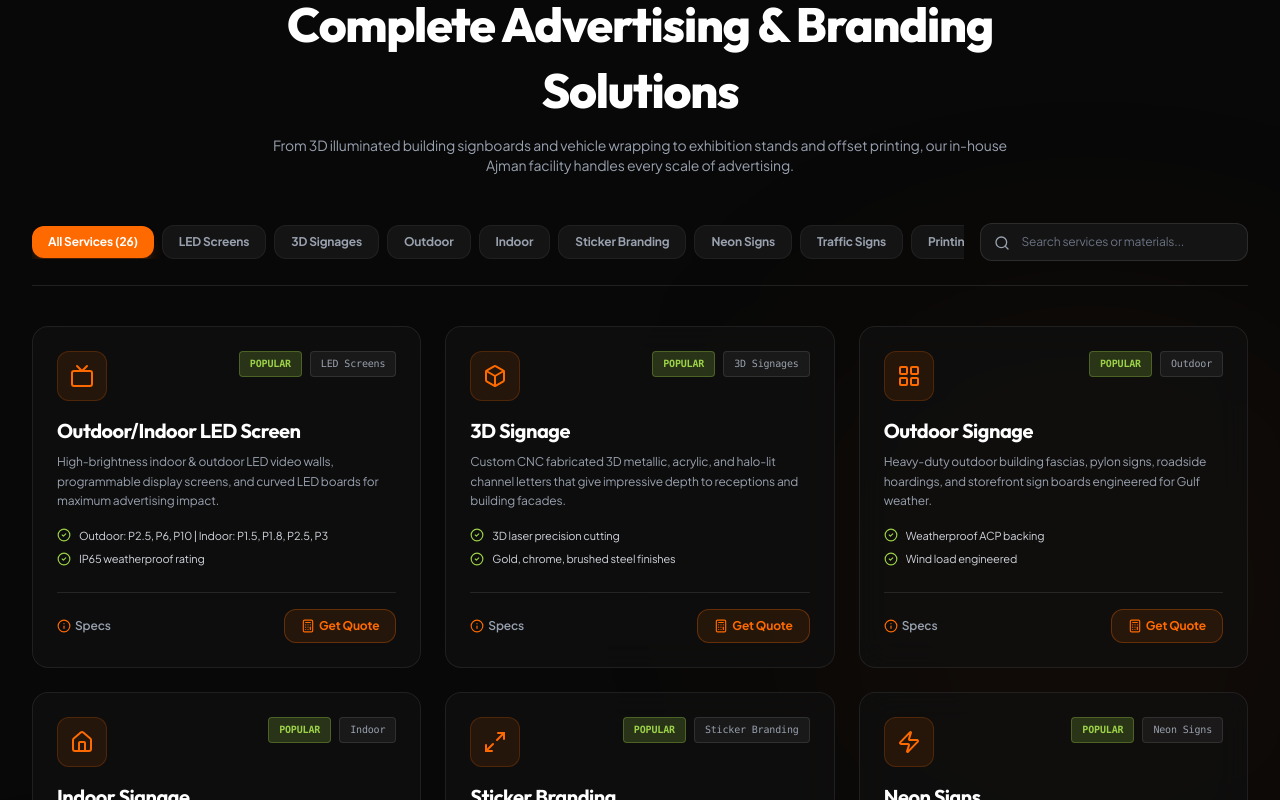
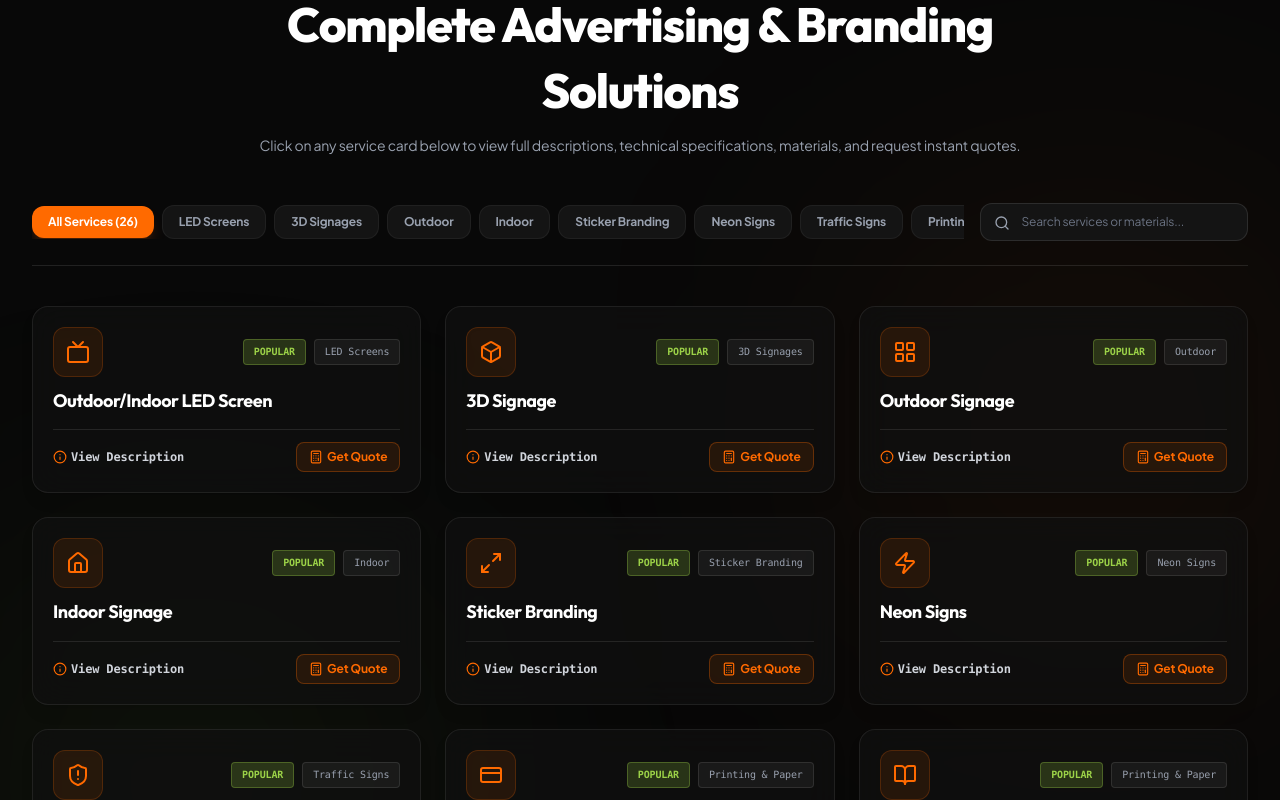
Before and after one commit to ahmathmusharraf/PixelsAdvertisement1, a React (Vite) app: page / in a window 1280 px wide. Shown: the part 840-1640 px from the top of the page. Built offline with nearby package versions, Linux system fonts and the light colour scheme.

Commit message:
Update ServicesSection.tsx

```diff
--- a/src/components/ServicesSection.tsx
+++ b/src/components/ServicesSection.tsx
@@ -131,7 +131,7 @@ export const ServicesSection: React.FC<ServicesSectionProps> = ({ onOpenQuoteMod
           </h2>
 
           <p className="text-gray-400 text-[11px] sm:text-sm font-sans">
-            From 3D illuminated building signboards and vehicle wrapping to exhibition stands and offset printing, our in-house Ajman facility handles every scale of advertising.
+            Click on any service card below to view full descriptions, technical specifications, materials, and request instant quotes.
           </p>
         </motion.div>
 
@@ -178,15 +178,16 @@ export const ServicesSection: React.FC<ServicesSectionProps> = ({ onOpenQuoteMod
                 initial={{ opacity: 0, y: 15 }}
                 animate={{ opacity: 1, y: 0 }}
                 exit={{ opacity: 0, scale: 0.95 }}
-                whileHover={{ y: -5 }}
-                transition={{ duration: 0.3 }}
+                whileHover={{ y: -4 }}
+                transition={{ duration: 0.25 }}
                 key={service.id}
-                className="glass-card glass-card-hover rounded-xl sm:rounded-2xl p-3 sm:p-6 border border-white/10 flex flex-col justify-between relative group"
+                onClick={() => setSelectedServiceDetail(service)}
+                className="glass-card glass-card-hover rounded-xl sm:rounded-2xl p-3.5 sm:p-5 border border-white/10 hover:border-[#FF6A00]/50 transition-all cursor-pointer flex flex-col justify-between relative group shadow-lg hover:shadow-[0_0_25px_rgba(255,106,0,0.15)]"
               >
                 <div>
                   {/* Top Card Bar */}
-                  <div className="flex flex-wrap sm:flex-nowrap items-start justify-between gap-1.5 sm:gap-3 mb-2.5 sm:mb-4">
-                    <div className="p-2 sm:p-3 rounded-lg sm:rounded-xl bg-[#FF6A00]/10 text-[#FF6A00] border border-[#FF6A00]/20 group-hover:bg-[#FF6A00] group-hover:text-white transition-colors shrink-0">
+                  <div className="flex flex-wrap sm:flex-nowrap items-center justify-between gap-1.5 sm:gap-3 mb-3">
+                    <div className="p-2 sm:p-3 rounded-lg sm:rounded-xl bg-[#FF6A00]/10 text-[#FF6A00] border border-[#FF6A00]/20 group-hover:bg-[#FF6A00] group-hover:text-white transition-all shrink-0">
                       {getIcon(service.iconName)}
                     </div>
 
@@ -196,48 +197,35 @@ export const ServicesSection: React.FC<ServicesSectionProps> = ({ onOpenQuoteMod
                           POPULAR
                         </span>
                       )}
-                      <span className="px-1.5 py-0.5 sm:px-2.5 sm:py-1 rounded bg-white/5 text-gray-400 text-[8px] sm:text-[10px] font-mono border border-white/10 truncate max-w-[70px] sm:max-w-none">
+                      <span className="px-1.5 py-0.5 sm:px-2.5 sm:py-1 rounded bg-white/5 text-gray-400 text-[8px] sm:text-[10px] font-mono border border-white/10 truncate max-w-[80px] sm:max-w-none">
                         {service.category}
                       </span>
                     </div>
                   </div>
 
-                  {/* Title & Description */}
-                  <h3 className="text-xs sm:text-xl font-bold text-white font-display mb-1 sm:mb-2 group-hover:text-[#FF6A00] transition-colors leading-snug">
+                  {/* Heading Only */}
+                  <h3 className="text-xs sm:text-lg font-bold text-white font-display group-hover:text-[#FF6A00] transition-colors leading-snug my-1">
                     {service.title}
                   </h3>
-
-                  <p className="text-[10px] sm:text-xs text-gray-400 line-clamp-2 sm:line-clamp-3 mb-2.5 sm:mb-4 font-sans leading-relaxed">
-                    {service.description}
-                  </p>
-
-                  {/* Features list */}
-                  <ul className="space-y-1 sm:space-y-1.5 mb-3 sm:mb-6">
-                    {service.features.slice(0, 2).map((feat, i) => (
-                      <li key={i} className="text-[9px] sm:text-[11px] text-gray-300 flex items-center gap-1 sm:gap-2">
-                        <CheckCircle2 className="w-3 h-3 sm:w-3.5 sm:h-3.5 text-[#9CD248] shrink-0" />
-                        <span className="truncate">{feat}</span>
-                      </li>
-                    ))}
-                  </ul>
                 </div>
 
                 {/* Card Footer Actions */}
-                <div className="pt-2.5 sm:pt-4 border-t border-white/10 flex flex-col sm:flex-row items-stretch sm:items-center justify-between gap-1.5 sm:gap-2">
-                  <button
-                    onClick={() => setSelectedServiceDetail(service)}
-                    className="text-[10px] sm:text-xs text-gray-400 hover:text-white font-semibold flex items-center justify-center sm:justify-start gap-1 transition-colors cursor-pointer py-0.5"
-                  >
-                    <Info className="w-3 h-3 sm:w-3.5 sm:h-3.5 text-[#FF6A00]" />
-                    Specs
-                  </button>
+                <div className="pt-3 mt-3 border-t border-white/10 flex items-center justify-between gap-1.5">
+                  <span className="text-[10px] sm:text-xs text-gray-300 group-hover:text-[#FF6A00] font-semibold font-mono flex items-center gap-1 transition-colors">
+                    <Info className="w-3.5 h-3.5 text-[#FF6A00]" />
+                    <span>View Description</span>
+                  </span>
 
                   <button
-                    onClick={() => onOpenQuoteModal(service.id)}
-                    className="px-2 py-1.5 sm:px-4 sm:py-2 rounded-lg sm:rounded-xl bg-[#FF6A00]/10 hover:bg-[#FF6A00] text-[#FF6A00] hover:text-white border border-[#FF6A00]/30 font-bold text-[10px] sm:text-xs transition-all flex items-center justify-center gap-1 cursor-pointer"
+                    onClick={(e) => {
+                      e.stopPropagation();
+                      onOpenQuoteModal(service.id);
+                    }}
+                    className="px-2 py-1 sm:px-3 sm:py-1.5 rounded-lg bg-[#FF6A00]/10 hover:bg-[#FF6A00] text-[#FF6A00] hover:text-white border border-[#FF6A00]/30 font-bold text-[10px] sm:text-xs transition-all flex items-center gap-1 cursor-pointer shrink-0"
+                    title="Get Instant Quote"
                   >
                     <Calculator className="w-3 h-3 sm:w-3.5 sm:h-3.5" />
-                    Get Quote
+                    <span className="hidden sm:inline">Get Quote</span>
                   </button>
                 </div>
               </motion.div>
```
